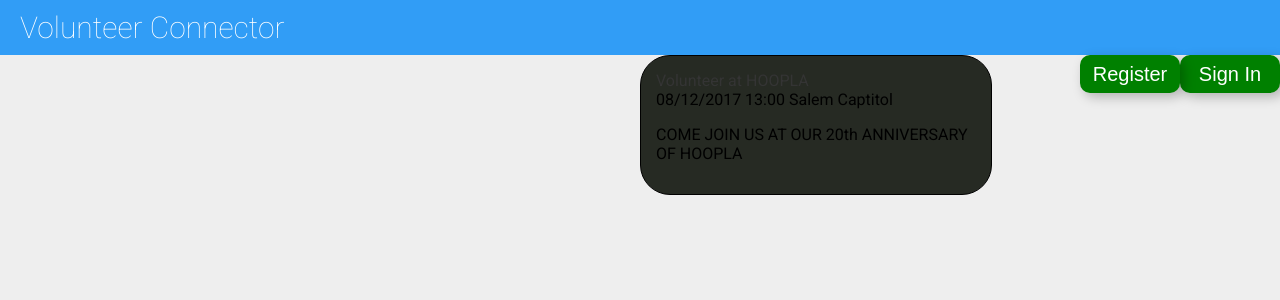
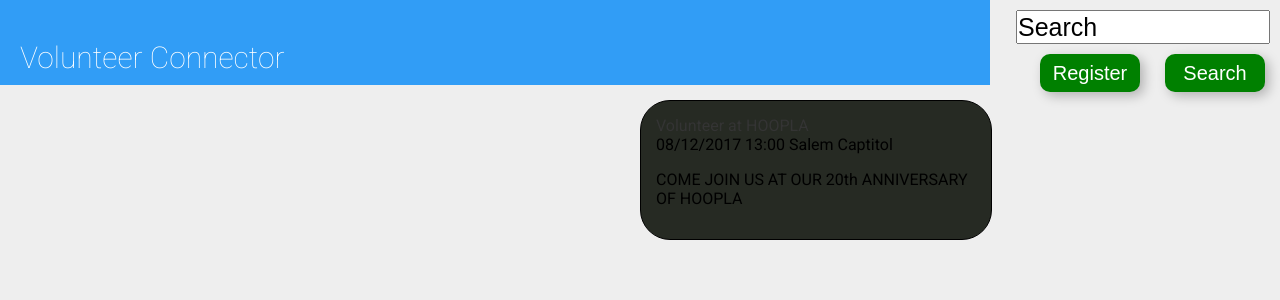
Before and after one commit to kollch/volunteerconnector, a PHP site: page / in a window 1280 px wide. Shown: the top 300 px of the page. Run offline with PHP 8.4, Linux system fonts and the light colour scheme.

Commit message:
Fixed Header

```diff
--- a/public/index.html
+++ b/public/index.html
@@ -17,12 +17,20 @@
 
   <body>
 
-    <header>
-    <h1 class="site-title">Volunteer Connector</h1>
-	  <button type="button" id="signin-button">Sign In</button>
-	  <button type="button" id="register-button">Register</button>
+      <header>
+          <div id="title-main">
+            <div id="title-searches">
+              <h1 class="site-title">Volunteer Connector</h1>
+            </div>
 
-    </header>
+            <div id="title-search">
+                <input id="searchbar" type="txt" name="" value="Search">
+
+                <button type="button" id="signin-button">Search</button>
+                <button type="button" id="register-button">Register</button>
+            </div>
+          </div>
+        </header>
 
     <main>
         <!-- example post -->
--- a/public/style.css
+++ b/public/style.css
@@ -8,9 +8,30 @@ a {
   text-decoration: none;
 }
 
+#title-main{
+  height: 100px;
+  display: flex
+}
+#title-searches{
+  float: left;
+  width:140%;
+}
+#title-search{
+  display: inline-block
+}
+#searchbar{
+  float: right;
+  margin: 10px;
+  padding: 0;
+  height: 30px;
+  font-size: 25px;
+  width: 250px;
+}
+
 .site-title {
   margin: 0;
   padding: 10px 20px;
+  padding-top: 40px;
   font-size: 30px;
   font-weight: 100;
   background-color: #319df6;
@@ -95,6 +116,8 @@ a:focus {
 
 
 #signin-button {
+  margin-left: 15px;
+  margin-right: 15px;
   float: right;
   position: inline-block;
   right: 30px;
@@ -122,6 +145,8 @@ a:focus {
 }
 
 #register-button {
+  margin-left: 10px;
+  margin-right: 10px;
   float: right;
   position: inline-block;
   right: 30px;
```
